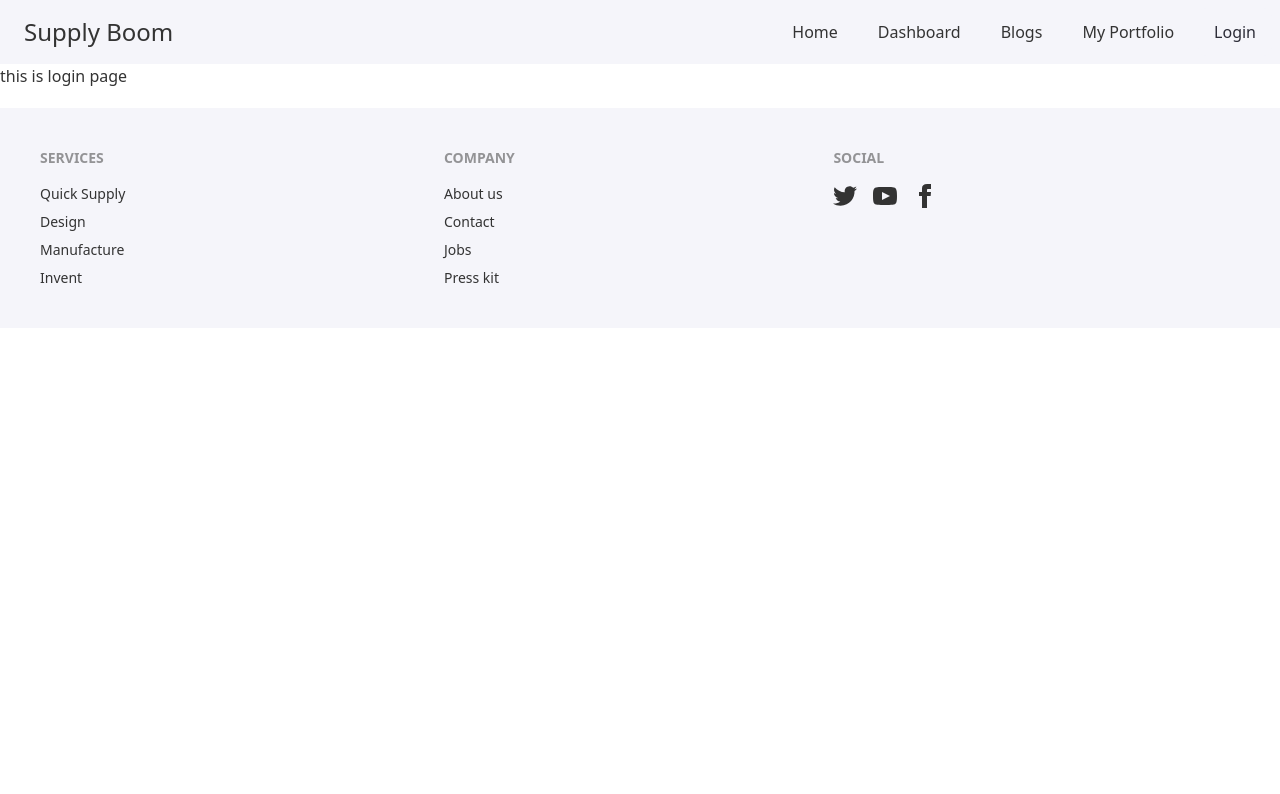
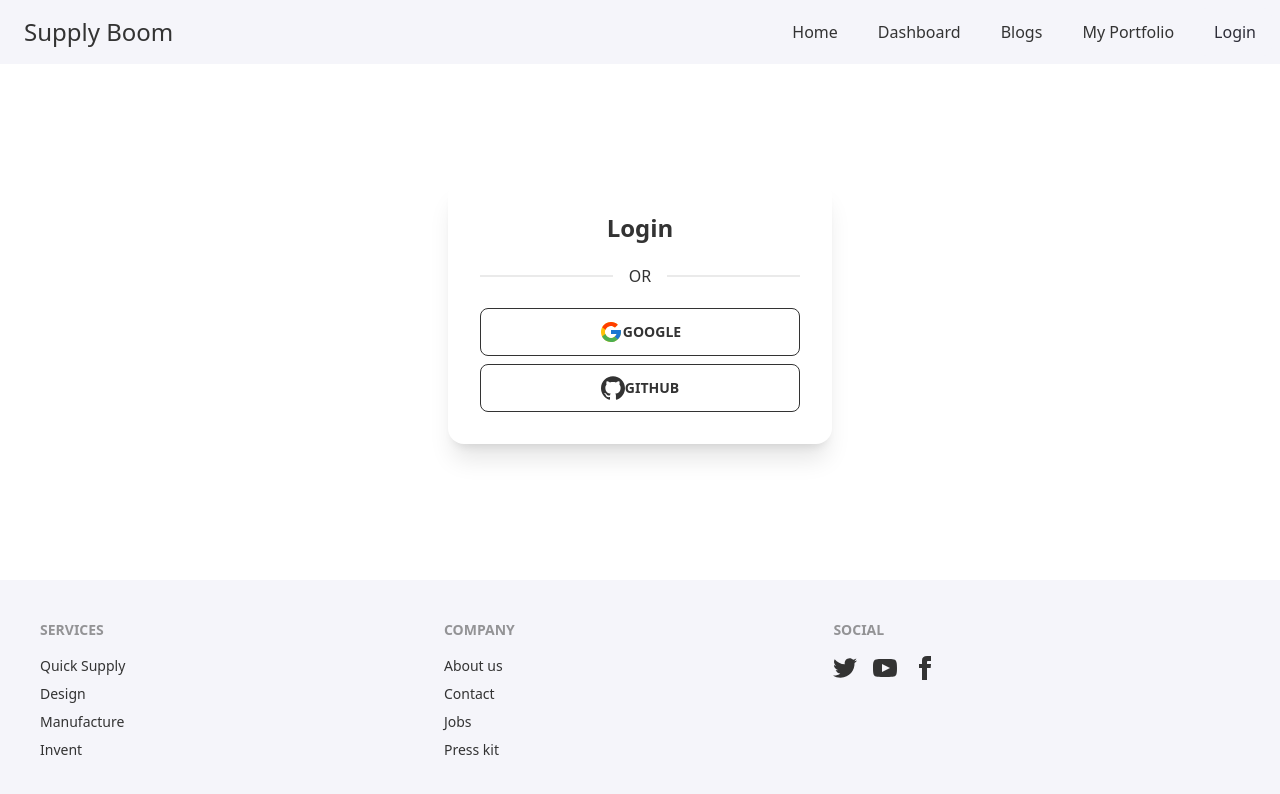
Before and after one commit to TanbirRamim/new-supply-boom, a React (Create React App) app: page /login in a window 1280 px wide. Shown: the top 794 px of the page. Built offline with nearby package versions, Linux system fonts and the light colour scheme; no server answers.

Commit message:
making login page

```diff
--- a/src/Components/Navbar.js
+++ b/src/Components/Navbar.js
@@ -3,7 +3,7 @@
 
 const Navbar = ({ children }) => {
   return (
-    <div class="drawer drawer-end">
+    <div class="drawer drawer-end ">
       <input id="my-drawer-3" type="checkbox" class="drawer-toggle" />
       <div class="drawer-content flex flex-col">
         <div class="w-full navbar bg-primary fixed top-0 z-50 lg:px-15">
--- a/src/Pages/Login.js
+++ b/src/Pages/Login.js
@@ -1,9 +1,27 @@
 import React from "react";
+import { useSignInWithGoogle } from "react-firebase-hooks/auth";
+import { FcGoogle } from "react-icons/fc";
+import { SiGithub } from "react-icons/si";
+import auth from "../firebase.init";
 
 const Login = () => {
+  const [signInWithGoogle, user, loading, error] = useSignInWithGoogle(auth);
   return (
-    <div className="mt-16 ">
-      <h1>this is login page</h1>
+    <div className="flex justify-center items-center h-screen">
+      <div class="mt-16 card w-96 bg-base-100 shadow-xl">
+        <div class="card-body">
+          <h2 class="text-2xl font-bold text-center">Login</h2>
+          <div className="divider">OR</div>
+          <button className="btn btn-outline">
+            {" "}
+            <FcGoogle className="text-2xl"> </FcGoogle> google
+          </button>
+          <button className="btn btn-outline">
+            {" "}
+            <SiGithub className="text-2xl"> </SiGithub> Github
+          </button>
+        </div>
+      </div>
     </div>
   );
 };
```
